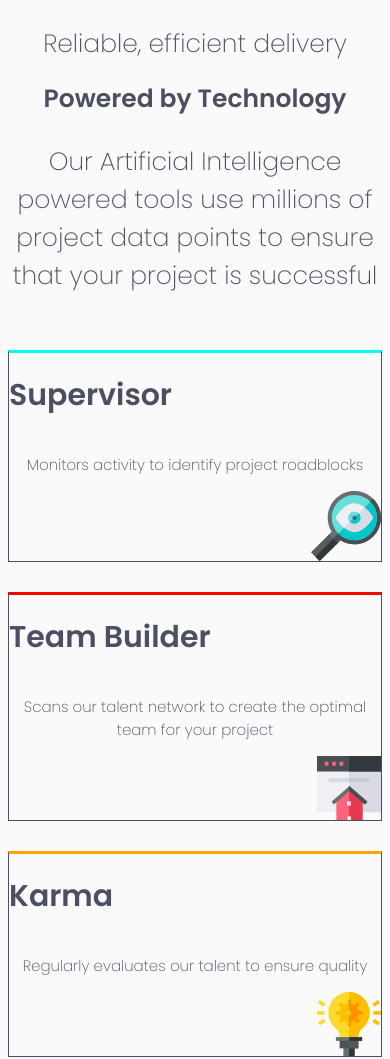
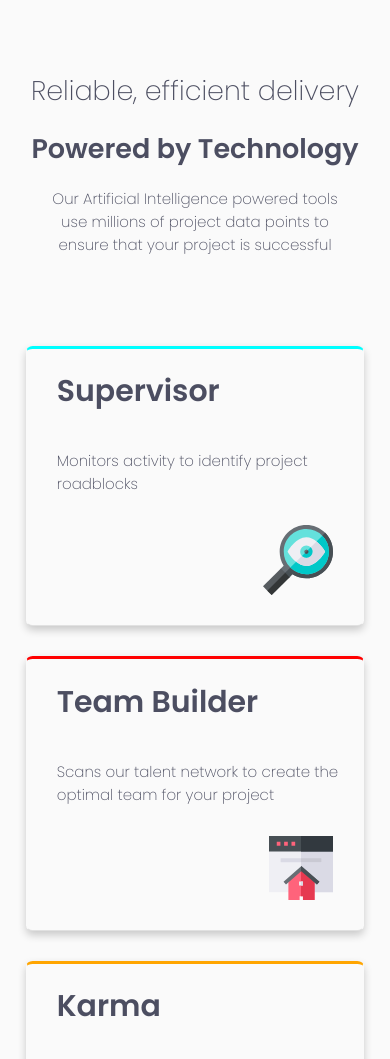
Before and after one commit to jariwarlord/fourCardFeature, a plain HTML site: page index.html in a window 390 px wide. Shown: the top 1059 px of the page. Drawn offline with Linux system fonts and the light colour scheme.

Commit message:
mobile first end

```diff
--- a/index.html
+++ b/index.html
@@ -15,8 +15,8 @@
   <div class="header">
   <h1 class="first">Reliable, efficient delivery</h1>
   <h1>Powered by Technology</h1>
-  <p class="first">Our Artificial Intelligence powered tools use millions of project data points
-    to ensure that your project is successful</p>
+  <p class="first" style="font-size: 15px;">Our Artificial Intelligence powered tools<br> use millions of project data points
+    to<br> ensure that your project is successful</p>
   </div>
 
   <div class="box-1">
--- a/style.css
+++ b/style.css
@@ -16,15 +16,16 @@ body {
 .header .first{
     font-weight: 200;
     text-align: center;
-    font-size: 25px;
+    font-size: 1.8em;
 }
 .header h1{
     text-align: center;
-    font-size: 25px;
+    font-size: 1.8em;
 }
 p{
     font-weight: 200;
     text-align: center;
+    padding-bottom: 3em;
 }
 .attribution {
      font-size: 11px; text-align: center;
@@ -37,16 +38,32 @@ p{
     display: flex;
     flex-direction: column;
     gap: 2em;
+    padding-top: 3em;
 }
 .box-1, .box-2, .box-3, .box-4{
     background-color: var(--very-light-gray);
     display: flex;
     flex-direction: column;
-    border: 1px solid;
-    box-shadow: 2px;
-    border-top: 3px solid;
+    align-self: center;
+    border: 1px solid transparent;
+    box-shadow: 0 4px 8px rgba(0, 0, 0, 0.2);
+    border-bottom: 1px solid rgba(0, 0, 0, 0.1);
+    border-top-width: 0.3cap;
+    border-radius: 2%;
+    width: 90%;
+}
+.box-1 p,.box-2 p,.box-3 p,.box-4 p {
+    text-align: left;
+    padding-left: 2em;
+    font-weight: 200;
+    padding-right: 1em;
+}
+.box-1 h1,.box-2 h1,.box-3 h1,.box-4 h1 {
+    text-align: left;
+    padding-left: 1em;
 }
 .box-1{
+
     border-top-color: cyan;
 }
 .box-2{
@@ -59,6 +76,9 @@ p{
     border-top-color: blue;
 }
 .photo{
+    position: relative;
+    bottom: 2em;
+    right: 2em;
     align-self: flex-end;
 }
 
```
